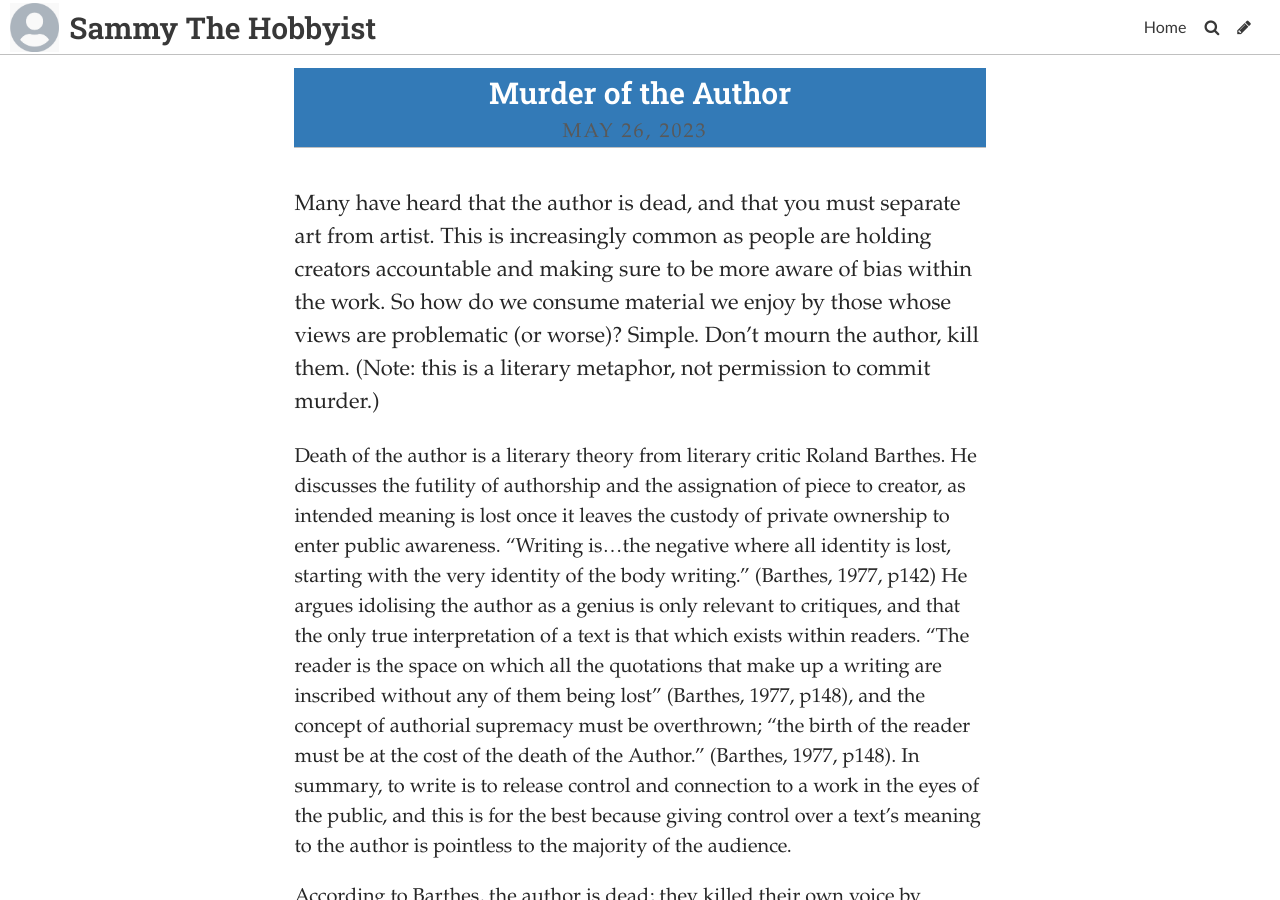
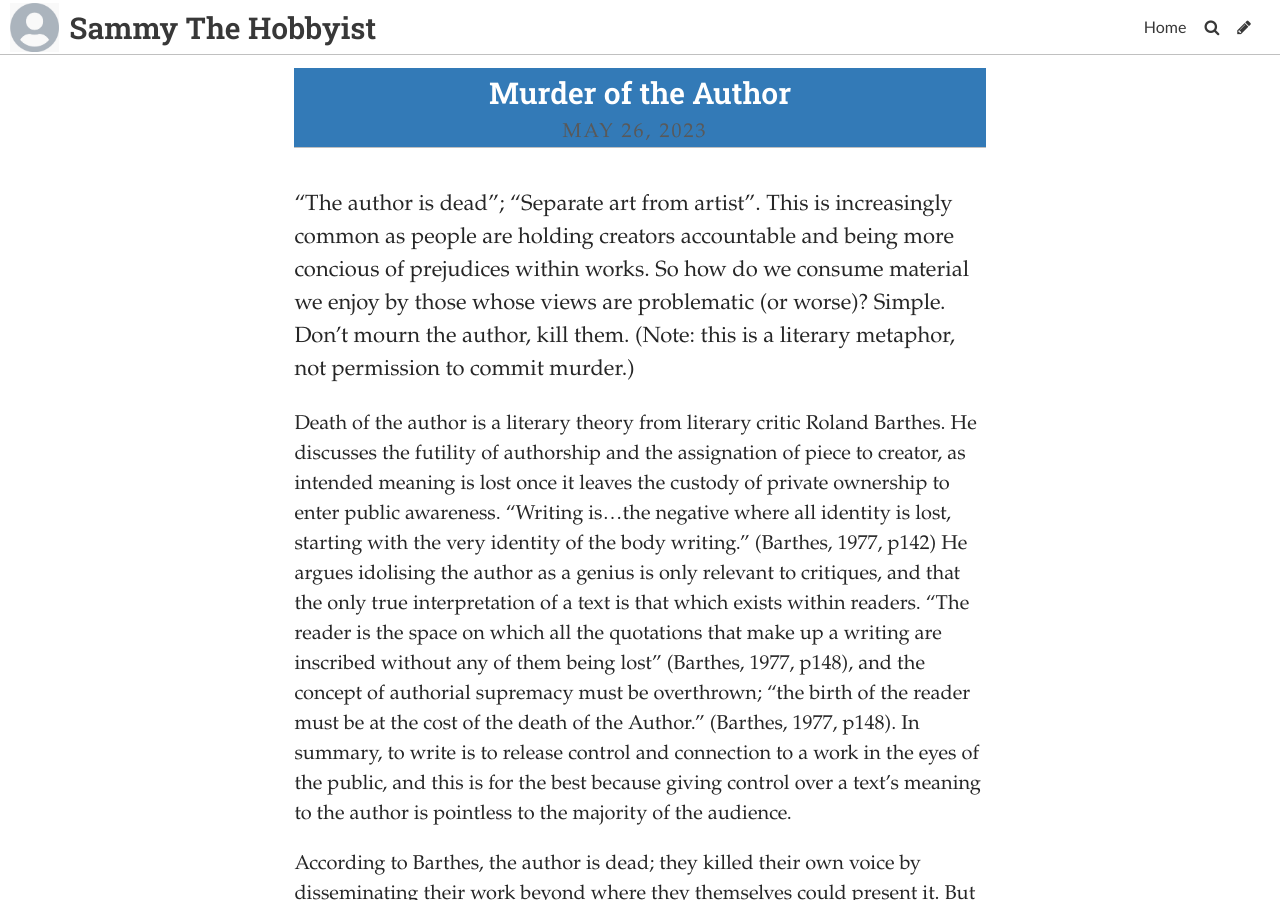
Before and after one commit to SammySpinsAYarn/Blog, a Jekyll site: the page built from _posts/2023-05-18-need-to-think-of-titles.md, in a window 1280 px wide and 900 px high. Built offline with Jekyll 4.4.1, drawn with Linux system fonts in a browser that asks for light colours; some web fonts are replaced.

Commit message:
Update Post “2023-05-18-need-to-think-of-titles”

```diff
--- a/_posts/2023-05-18-need-to-think-of-titles.md
+++ b/_posts/2023-05-18-need-to-think-of-titles.md
@@ -5,7 +5,7 @@ date: 2023-05-26T14:00:02.837Z
 title_color: "#ffffff"
 comments: false
 ---
-M﻿any have heard that the author is dead, and that you must separate art from artist. This is increasingly common as people are holding creators accountable and making sure to be more aware of bias within the work. So how do we consume material we enjoy by those whose views are problematic (or worse)? Simple. Don't mourn the author, kill them. (Note: this is a literary metaphor, not permission to commit murder.)
+"The author is dead"; "Separate art from artist". This is increasingly common as people are holding creators accountable and being more concious of prejudices within works. So how do we consume material we enjoy by those whose views are problematic (or worse)? Simple. Don't mourn the author, kill them. (Note: this is a literary metaphor, not permission to commit murder.)
 
 D﻿eath of the author is a literary theory from literary critic Roland Barthes. He discusses the futility of authorship and the assignation of piece to creator, as intended meaning is lost once it leaves the custody of private ownership to enter public awareness. "Writing is...the negative where all identity is lost, starting with the very identity of the body writing." (Barthes, 1977, p142) He argues idolising the author as a genius is only relevant to critiques, and that the only true interpretation of a text is that which exists within readers. "The reader is the space
 on which all the quotations that make up a writing are inscribed without any of them being lost" (Barthes, 1977, p148), and the concept of authorial supremacy must be overthrown; "the birth of the reader must be at the cost of the death of the Author." (Barthes, 1977, p148). In summary, to write is to release control and connection to a work in the eyes of the public, and this is for the best because giving control over a text's meaning to the author is pointless to the majority of the audience.
```
